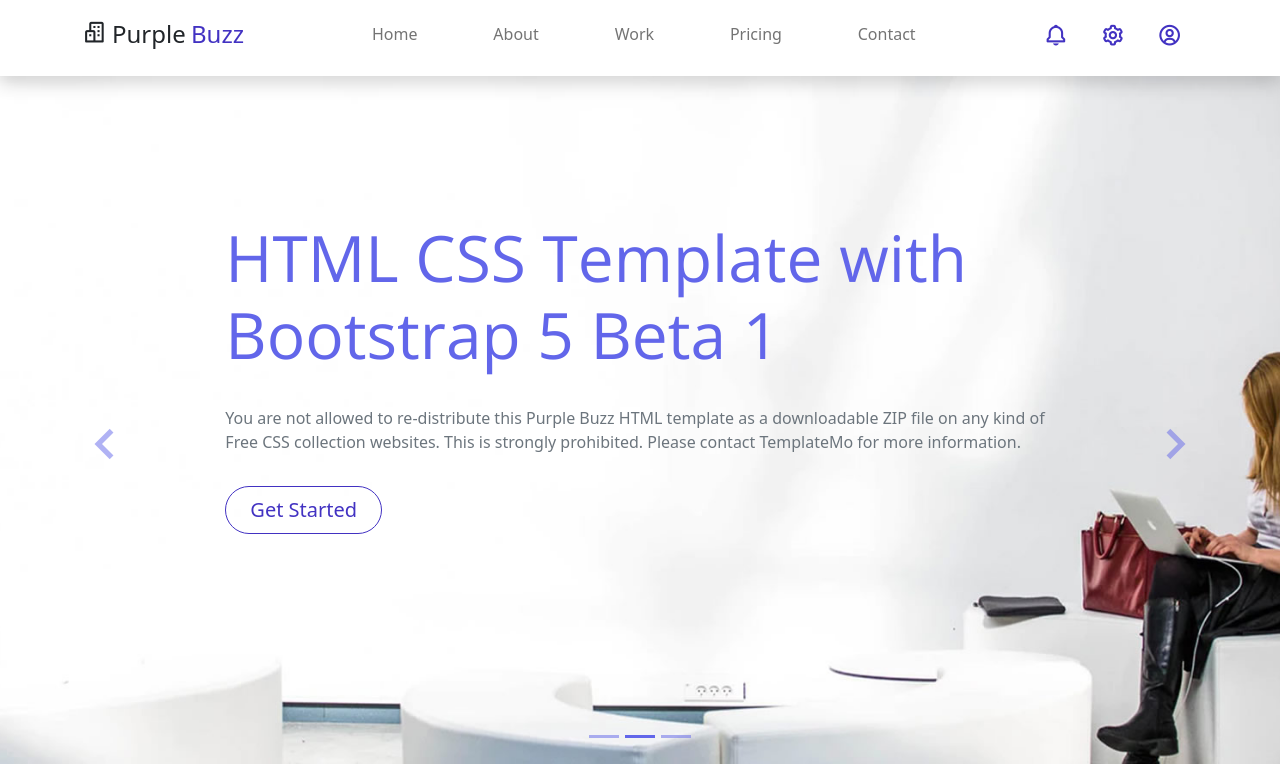
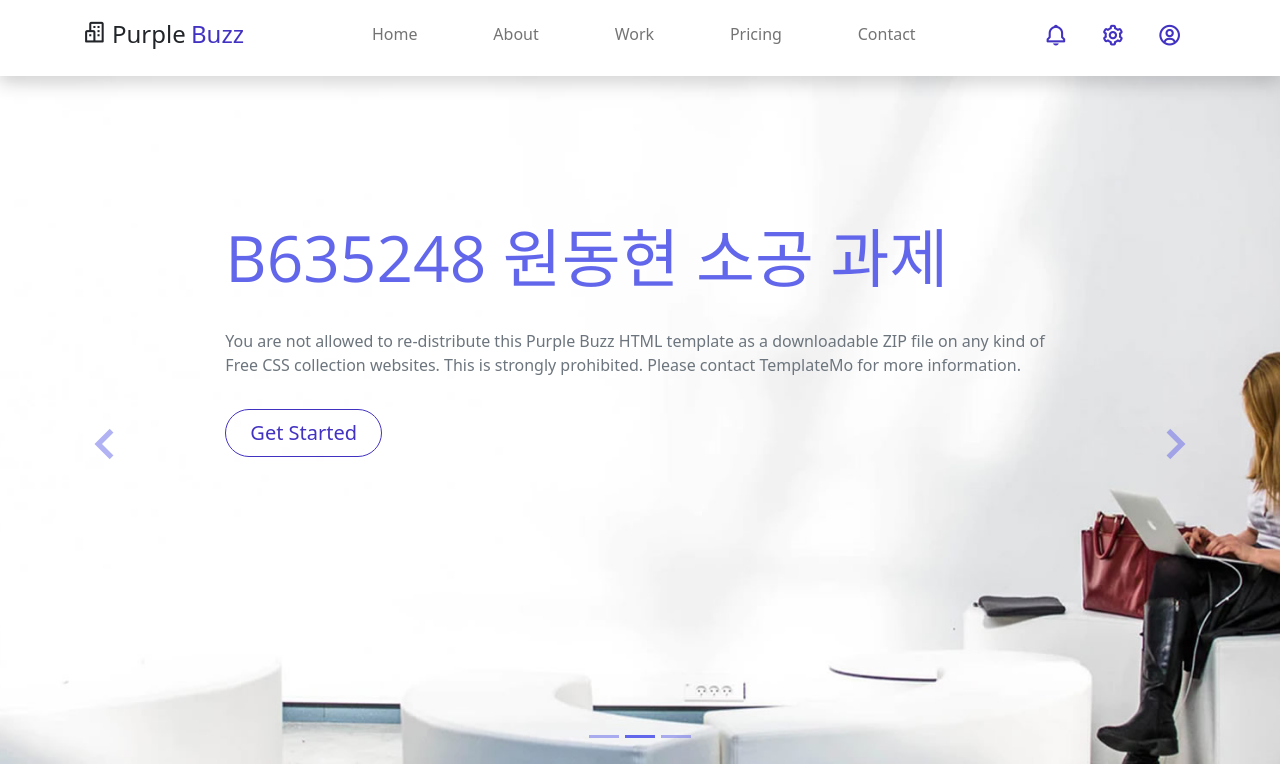
Before and after one commit to wonAdam/sogong, a plain HTML site: page index.html in a window 1280 px wide. Both pictures are taken after a click on the link 1112 px from the left and 38 px from the top of the page. Shown: the top 777 px of the page. Drawn offline with nearby package versions, Linux system fonts and the light colour scheme.

Commit message:
이름과 학번을 기입

```diff
--- a/index.html
+++ b/index.html
@@ -2,7 +2,7 @@
 <html lang="en">
 
 <head>
-    <title>Purple Buzz HTML Template with Bootstrap 5 Beta 1</title>
+    <title>Adam's Sogong Assignment Static Website</title>
     <meta charset="utf-8">
     <meta name="viewport" content="width=device-width, initial-scale=1">
     <link rel="apple-touch-icon" href="assets/img/apple-icon.png">
@@ -85,8 +85,7 @@ https://templatemo.com/tm-561-purple-buzz
                         <div class="py-5 row d-flex align-items-center">
                             <div class="banner-content col-lg-8 col-8 offset-2 m-lg-auto text-left py-5 pb-5">
                                 <h1 class="banner-heading h1 text-secondary display-3 mb-0 pb-5 mx-0 px-0 light-300 typo-space-line">
-                                    Develop <strong>Strategies</strong> for
-                                  <br>your business
+                                    B635248 원동현 <strong>소공 과제</strong>
                               </h1>
                                 <p class="banner-body text-muted py-3 mx-0 px-0">
                                     Purple Buzz is a corporate HTML template with Bootstrap 5 Beta 1. This CSS template is 100% free to download provided by <a rel="nofollow" href="https://templatemo.com/page/1" target="_parent">TemplateMo</a>. Total 6 HTML pages included in this template. Icon fonts by <a rel="nofollow" href="https://boxicons.com/" target="_blank">Boxicons</a>. Photos are from <a rel="nofollow" href="https://unsplash.com/" target="_blank">Unsplash</a> and <a rel="nofollow" href="https://icons8.com/" target="_blank">Icons 8</a>.
@@ -101,7 +100,7 @@ https://templatemo.com/tm-561-purple-buzz
                         <div class="py-5 row d-flex align-items-center">
                             <div class="banner-content col-lg-8 col-8 offset-2 m-lg-auto text-left py-5 pb-5">
                                 <h1 class="banner-heading h1 text-secondary display-3 mb-0 pb-3 mx-0 px-0 light-300">
-                                    HTML CSS Template with Bootstrap 5 Beta 1
+                                    B635248 원동현 소공 과제
                                 </h1>
                                 <p class="banner-body text-muted py-3">
                                     You are not allowed to re-distribute this Purple Buzz HTML template as a downloadable ZIP file on any kind of Free CSS collection websites. This is strongly prohibited. Please contact TemplateMo for more information.
@@ -116,7 +115,7 @@ https://templatemo.com/tm-561-purple-buzz
                         <div class="py-5 row d-flex align-items-center">
                             <div class="banner-content col-lg-8 col-8 offset-2 m-lg-auto text-left py-5 pb-5">
                                 <h1 class="banner-heading h1 text-secondary display-3 mb-0 pb-3 mx-0 px-0 light-300">
-                                    Cupidatat non proident, sunt in culpa qui officia
+                                    B635248 원동현 소공 과제
                                 </h1>
                                 <p class="banner-body text-muted py-3">
                                     Ut enim ad minim veniam, quis nostrud exercitation ullamco
```
